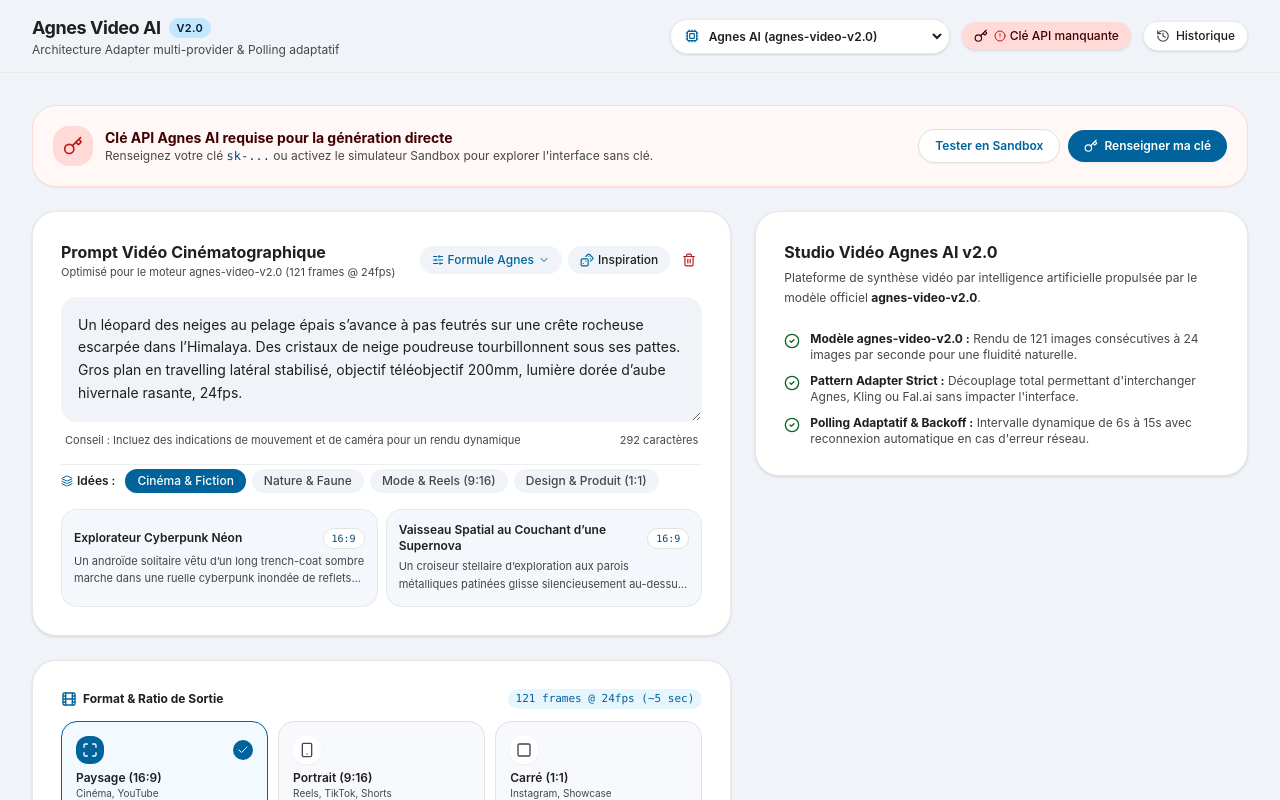
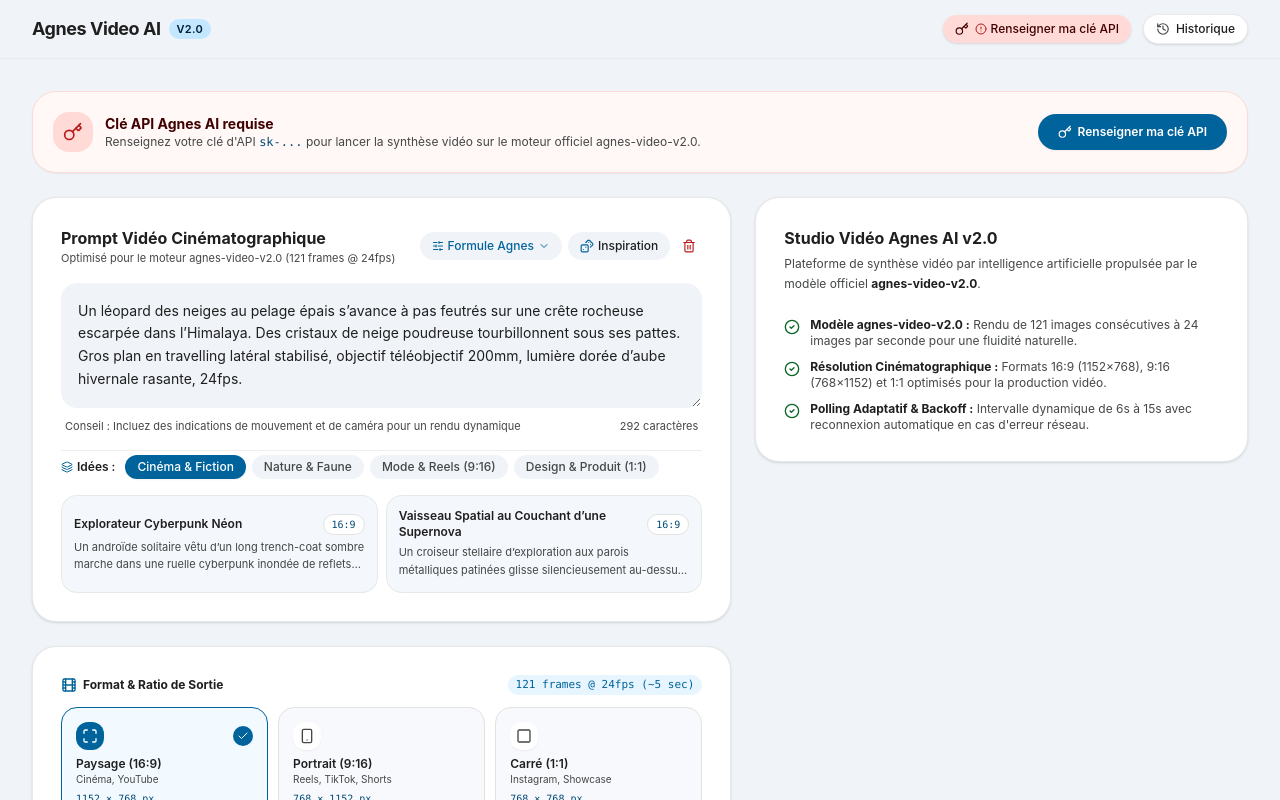
Before and after one commit to 01warrior/VideoGeneratorAgnes, a React (Vite) app: page / in a window 1280 px wide. Shown: the top 800 px of the page. Built offline with nearby package versions, Linux system fonts and the light colour scheme.

Commit message:
refactor: simplify provider architecture
Remove multi-provider support to focus exclusively on the core Agnes AI model, simplifying state management and UI components.

```diff
--- a/src/App.tsx
+++ b/src/App.tsx
@@ -37,15 +37,7 @@
   });
   const [isKeyModalOpen, setIsKeyModalOpen] = useState(false);
 
-  // 2. Provider State
-  const providers = videoProviderFactory.listProviders();
-  const [selectedProvider, setSelectedProvider] = useState<ProviderKey>(() => {
-    const saved = localStorage.getItem('agnes_selected_provider') as ProviderKey;
-    if (saved && ['agnes', 'mock', 'kling', 'fal'].includes(saved)) return saved;
-    return 'agnes';
-  });
-
-  // 3. Form Parameters
+  // 2. Form Parameters
   const [prompt, setPrompt] = useState<string>(DEFAULT_PROMPT);
   const [imageUrl, setImageUrl] = useState<string>('');
   const [aspectRatio, setAspectRatio] = useState<'16:9' | '9:16' | '1:1'>('16:9');
@@ -85,12 +77,6 @@
   const handleSaveApiKey = (newKey: string) => {
     setApiKey(newKey);
     localStorage.setItem('agnes_api_key', newKey);
-  };
-
-  // Persist provider
-  const handleSelectProvider = (key: ProviderKey) => {
-    setSelectedProvider(key);
-    localStorage.setItem('agnes_selected_provider', key);
   };
 
   // Cleanup on unmount
@@ -138,8 +124,8 @@
   const handleGenerate = async () => {
     if (!prompt.trim()) return;
 
-    // Check if key is needed for Agnes AI
-    if (selectedProvider === 'agnes' && !apiKey.trim()) {
+    // Check if key is set
+    if (!apiKey.trim()) {
       setIsKeyModalOpen(true);
       return;
     }
@@ -147,7 +133,7 @@
     // Stop any existing polling
     pollingServiceRef.current?.stop();
 
-    const providerInstance = videoProviderFactory.getProvider(selectedProvider);
+    const providerInstance = videoProviderFactory.getProvider('agnes');
     const params: VideoGenerationParams = {
       prompt: prompt.trim(),
       imageUrl: imageUrl.trim() || undefined,
@@ -172,7 +158,7 @@
       const historyRecord: GenerationHistoryItem = {
         id: historyId,
         taskId,
-        provider: selectedProvider,
+        provider: 'agnes',
         params,
         status: 'pending',
         createdAt: Date.now(),
@@ -251,17 +237,14 @@
       <Header
         apiKey={apiKey}
         onOpenKeyModal={() => setIsKeyModalOpen(true)}
-        selectedProvider={selectedProvider}
-        providers={providers}
-        onSelectProvider={handleSelectProvider}
         historyCount={history.length}
         onOpenHistory={() => setIsHistoryOpen(true)}
       />
 
       {/* 2. Main Content Area */}
       <main className="flex-1 max-w-7xl w-full mx-auto px-4 sm:px-8 py-6 sm:py-8 space-y-6">
-        {/* Missing API Key Guidance Banner if using Agnes and key is missing */}
-        {selectedProvider === 'agnes' && !apiKey && (
+        {/* Missing API Key Guidance Banner */}
+        {!apiKey && (
           <div className="bg-[#fff8f6] rounded-3xl p-4 sm:p-5 border border-[#ffdad6] shadow-xs flex flex-wrap items-center justify-between gap-3 animate-in fade-in">
             <div className="flex items-center gap-3">
               <div className="w-10 h-10 rounded-2xl bg-[#ffdad6] text-[#ba1a1a] flex items-center justify-center shrink-0">
@@ -269,31 +252,21 @@
               </div>
               <div>
                 <h3 className="text-sm font-bold text-[#410002]">
-                  Clé API Agnes AI requise pour la génération directe
+                  Clé API Agnes AI requise
                 </h3>
                 <p className="text-xs text-[#444746]">
-                  Renseignez votre clé <code className="font-mono text-[#004a77]">sk-...</code> ou
-                  activez le simulateur Sandbox pour explorer l'interface sans clé.
+                  Renseignez votre clé d'API <code className="font-mono text-[#004a77]">sk-...</code> pour lancer la synthèse vidéo sur le moteur officiel agnes-video-v2.0.
                 </p>
               </div>
             </div>
-            <div className="flex items-center gap-2">
-              <button
-                type="button"
-                onClick={() => handleSelectProvider('mock')}
-                className="px-4 py-2 rounded-full bg-white text-[#00639b] text-xs font-semibold border border-[#e1e3e1] hover:bg-[#c2e7ff]/30 transition-all shadow-xs"
-              >
-                Tester en Sandbox
-              </button>
             <button
               type="button"
               onClick={() => setIsKeyModalOpen(true)}
-                className="px-4 py-2 rounded-full bg-[#00639b] text-white text-xs font-semibold hover:bg-[#004a77] transition-all shadow-xs flex items-center gap-1.5"
+              className="px-5 py-2.5 rounded-full bg-[#00639b] text-white text-xs font-semibold hover:bg-[#004a77] transition-all shadow-xs flex items-center gap-1.5"
             >
               <Key className="w-3.5 h-3.5" />
-                <span>Renseigner ma clé</span>
+              <span>Renseigner ma clé API</span>
             </button>
-            </div>
           </div>
         )}
 
@@ -315,9 +288,6 @@
               onSelectAspectRatio={setAspectRatio}
               imageUrl={imageUrl}
               onChangeImageUrl={setImageUrl}
-              selectedProvider={selectedProvider}
-              onSelectProvider={handleSelectProvider}
-              providers={providers}
               disabled={isGenerating}
             />
 
@@ -428,8 +398,8 @@
                   <div className="flex items-start gap-2.5 text-xs text-[#444746]">
                     <CheckCircle2 className="w-4 h-4 text-[#0a6627] shrink-0 mt-0.5" />
                     <span>
-                      <strong className="text-[#1f1f1f]">Pattern Adapter Strict :</strong> Découplage
-                      total permettant d'interchanger Agnes, Kling ou Fal.ai sans impacter l'interface.
+                      <strong className="text-[#1f1f1f]">Résolution Cinématographique :</strong> Formats
+                      16:9 (1152×768), 9:16 (768×1152) et 1:1 optimisés pour la production vidéo.
                     </span>
                   </div>
                   <div className="flex items-start gap-2.5 text-xs text-[#444746]">
@@ -482,7 +452,6 @@
         apiKey={apiKey}
         onSave={handleSaveApiKey}
         onClose={() => setIsKeyModalOpen(false)}
-        onSelectSandbox={() => handleSelectProvider('mock')}
       />
 
       {/* 4. History Drawer */}
--- a/src/components/ApiKeyModal.tsx
+++ b/src/components/ApiKeyModal.tsx
@@ -1,5 +1,5 @@
 import React, { useState } from 'react';
-import { Key, Eye, EyeOff, X, CheckCircle, ShieldAlert, Sparkles, ExternalLink } from 'lucide-react';
+import { Key, Eye, EyeOff, X, CheckCircle, ShieldAlert, ExternalLink } from 'lucide-react';
 
 interface ApiKeyModalProps {
   isOpen: boolean;
--- a/src/components/Header.tsx
+++ b/src/components/Header.tsx
@@ -1,14 +1,9 @@
 import React from 'react';
-import { Key, CheckCircle2, AlertCircle, History, Cpu } from 'lucide-react';
-import { ProviderKey } from '../types/video';
-import { ProviderInfo } from '../services/providers/factory';
+import { Key, CheckCircle2, AlertCircle, History } from 'lucide-react';
 
 interface HeaderProps {
   apiKey: string;
   onOpenKeyModal: () => void;
-  selectedProvider: ProviderKey;
-  providers: ProviderInfo[];
-  onSelectProvider: (key: ProviderKey) => void;
   historyCount: number;
   onOpenHistory: () => void;
 }
@@ -16,14 +11,10 @@
 export const Header: React.FC<HeaderProps> = ({
   apiKey,
   onOpenKeyModal,
-  selectedProvider,
-  providers,
-  onSelectProvider,
   historyCount,
   onOpenHistory,
 }) => {
   const hasKey = apiKey.trim().length > 0;
-  const currentProvider = providers.find((p) => p.key === selectedProvider);
 
   return (
     <header className="sticky top-0 z-40 bg-[#f0f4f9]/80 backdrop-blur-md px-4 sm:px-8 py-3.5 border-b border-[#e1e3e1]/60">
@@ -38,45 +29,22 @@
               v2.0
             </span>
           </div>
-          <p className="text-xs text-[#444746] hidden sm:block">
-            Architecture Adapter multi-provider & Polling adaptatif
-          </p>
         </div>
 
         {/* Right actions */}
         <div className="flex items-center gap-2 sm:gap-3 flex-wrap">
-          {/* Provider selector pill */}
-          <div className="relative inline-flex items-center bg-white rounded-full p-1 shadow-sm border border-[#e1e3e1]/70">
-            <Cpu className="w-3.5 h-3.5 text-[#00639b] ml-2.5 mr-1.5" />
-            <select
-              value={selectedProvider}
-              onChange={(e) => onSelectProvider(e.target.value as ProviderKey)}
-              className="bg-transparent text-xs font-semibold text-[#1f1f1f] pr-6 py-1 focus:outline-none cursor-pointer"
-            >
-              {providers.map((p) => (
-                <option key={p.key} value={p.key} disabled={!p.isReady}>
-                  {p.displayName} {!p.isReady ? '(Bientôt)' : ''}
-                </option>
-              ))}
-            </select>
-          </div>
-
           {/* API Key Status Pill */}
           <button
             onClick={onOpenKeyModal}
             className={`inline-flex items-center gap-1.5 px-3 py-1.5 rounded-full text-xs font-medium transition-all shadow-sm ${
-              selectedProvider === 'mock'
-                ? 'bg-[#e8def8] text-[#1d192b] hover:bg-[#d0bcff]/40'
-                : hasKey
+              hasKey
                 ? 'bg-[#c4eed0] text-[#072711] hover:bg-[#a6e6b8]'
                 : 'bg-[#ffdad6] text-[#410002] hover:bg-[#ffb4ab]'
             }`}
             title="Gérer la clé API Agnes AI"
           >
             <Key className="w-3.5 h-3.5" />
-            {selectedProvider === 'mock' ? (
-              <span>Mode Sandbox (Sans clé)</span>
-            ) : hasKey ? (
+            {hasKey ? (
               <span className="flex items-center gap-1">
                 <CheckCircle2 className="w-3 h-3 text-[#0a6627]" />
                 <span>Clé configurée</span>
@@ -84,7 +52,7 @@
             ) : (
               <span className="flex items-center gap-1">
                 <AlertCircle className="w-3 h-3 text-[#ba1a1a]" />
-                <span>Clé API manquante</span>
+                <span>Renseigner ma clé API</span>
               </span>
             )}
           </button>
--- a/src/components/VideoMonitor.tsx
+++ b/src/components/VideoMonitor.tsx
@@ -89,6 +89,9 @@
                 {isFailed ? 'Erreur' : isPending ? 'En file d’attente' : 'Rendu en cours'}
               </span>
             </div>
+            <p className="text-[11px] text-[#444746] mt-0.5">
+              Génération haute définition en 121 frames @ 24fps
+            </p>
           </div>
         </div>
 
--- a/src/services/providers/factory.ts
+++ b/src/services/providers/factory.ts
@@ -1,8 +1,5 @@
 import { IVideoProvider, ProviderKey } from '../../types/video';
 import { AgnesVideoProvider } from './agnes.provider';
-import { KlingVideoProvider } from './kling.provider';
-import { FalVideoProvider } from './fal.provider';
-import { MockVideoProvider } from './mock.provider';
 
 export interface ProviderInfo {
   key: ProviderKey;
@@ -20,9 +17,6 @@
 
   private constructor() {
     this.registerProvider('agnes', new AgnesVideoProvider());
-    this.registerProvider('mock', new MockVideoProvider());
-    this.registerProvider('kling', new KlingVideoProvider());
-    this.registerProvider('fal', new FalVideoProvider());
   }
 
   public static getInstance(): VideoProviderFactory {
@@ -37,7 +31,7 @@
   }
 
   public getProvider(key: ProviderKey = 'agnes'): IVideoProvider {
-    const provider = this.providers.get(key);
+    const provider = this.providers.get(key) || this.providers.get('agnes');
     if (!provider) {
       throw new Error(`Aucun fournisseur de vidéo enregistré pour la clé: '${key}'`);
     }
@@ -53,34 +47,7 @@
         description: 'Moteur vidéo principal : 1152x768 / 768x1152, 121 frames @ 24fps.',
         isReady: true,
         requiresKey: true,
-        badge: 'Actif & Recommandé',
-      },
-      {
-        key: 'mock',
-        name: 'mock',
-        displayName: 'Simulateur Sandbox',
-        description: 'Tester l’UI, le lecteur et le polling sans clé ni consommation de crédits.',
-        isReady: true,
-        requiresKey: false,
-        badge: 'Test Gratuit',
-      },
-      {
-        key: 'kling',
-        name: 'kling',
-        displayName: 'Kling AI (v1.5 / v2.0)',
-        description: 'Architecture prête (Adapter Pattern plug-and-play).',
-        isReady: false,
-        requiresKey: true,
-        badge: 'Adapter Prêt',
-      },
-      {
-        key: 'fal',
-        name: 'fal',
-        displayName: 'Fal.ai (Luma / CogVideo)',
-        description: 'Architecture prête (Adapter Pattern plug-and-play).',
-        isReady: false,
-        requiresKey: true,
-        badge: 'Adapter Prêt',
+        badge: 'Actif & Officiel',
       },
     ];
   }
```
Lines whose indentation alone changed are shown as unchanged.
